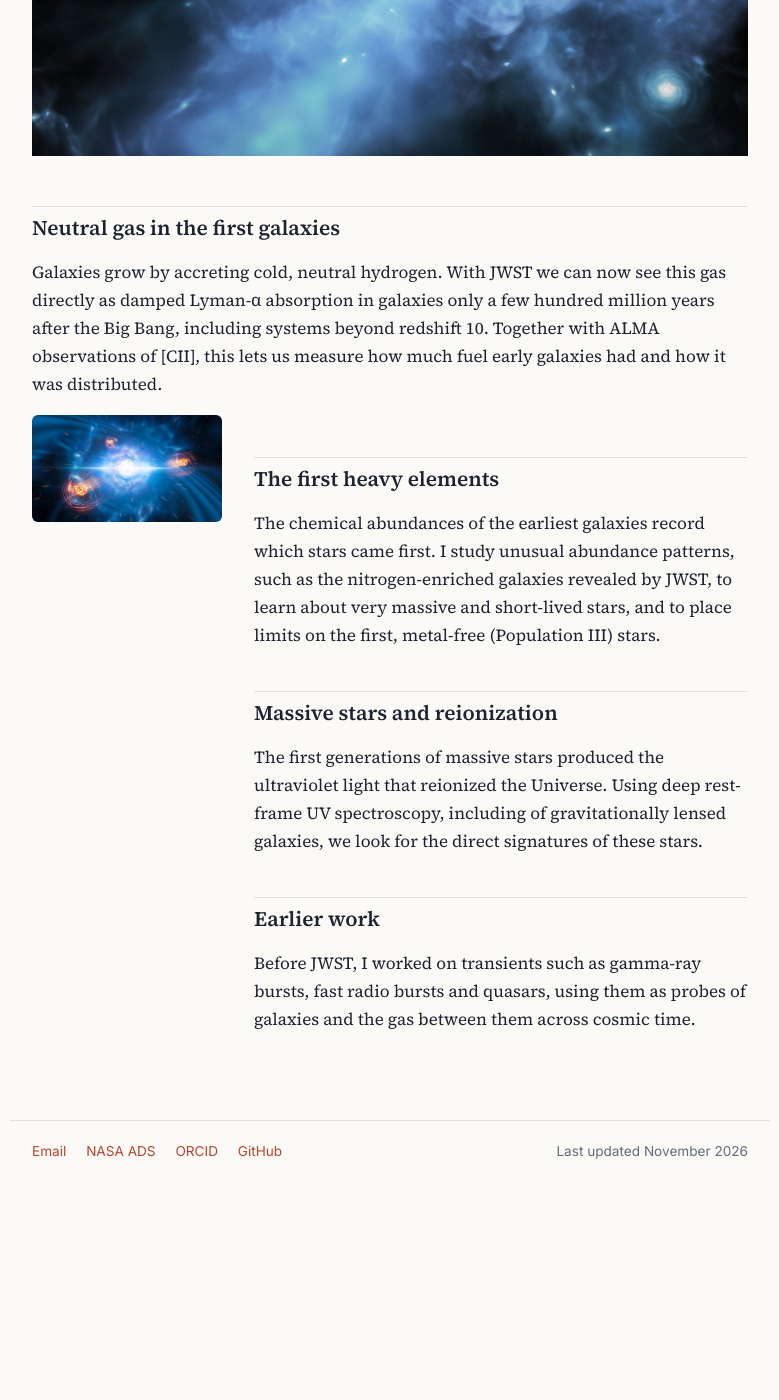
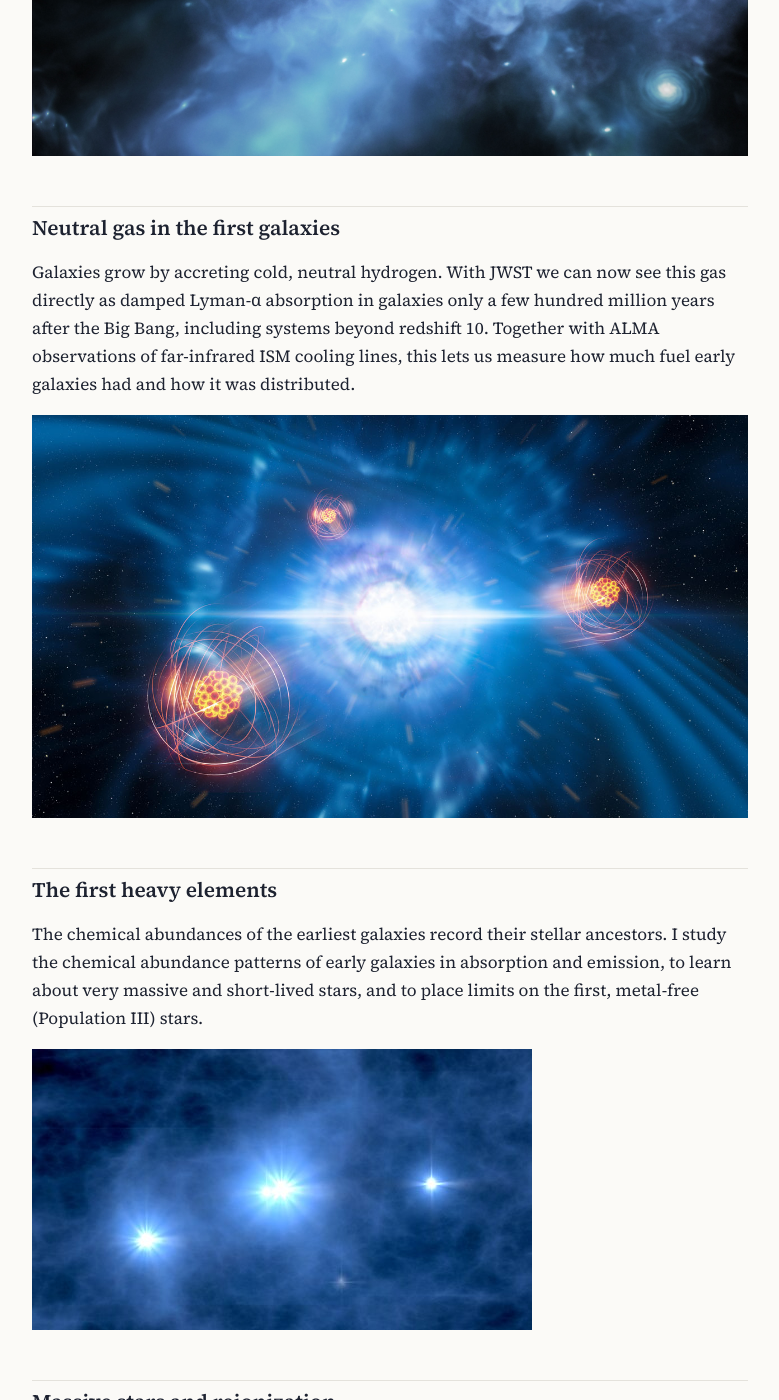
Before and after one commit to kasperheintz/kasperheintz.github.io, a Jekyll site: the page built from research.md, in a window 1280 px wide and 1400 px high, scrolled down 556 px. Shown: the whole window, without its empty margins (250-1029 px from the left). Built offline with Jekyll 4.4.1, drawn with Linux system fonts in a browser that asks for light colours; before the commit the page ends 1755 px from its top, so only the background shows below that; some of the changed text lies outside the part shown.

Commit message:
Refine research descriptions and add details
Updated descriptions of research focus and findings, including more specific details about observations and chemical abundance patterns.

```diff
--- a/research.md
+++ b/research.md
@@ -2,26 +2,26 @@
 title: Research
 ---
 
-My research focuses on the formation and early evolution of galaxies at cosmic dawn, using mainly observations from JWST, VLT, and ALMA.
+My research focuses on the formation and early evolution of galaxies at cosmic dawn, using mainly observations from the JWST, VLT, and ALMA.
 
 <img src="/images/2024-114-Draft_04.jpg" alt="Galaxy assembly">
 
 ## Neutral gas in the first galaxies
 
-Galaxies grow by accreting cold, neutral hydrogen. With JWST we can now see this gas directly as damped Lyman-α absorption in galaxies only a few hundred million years after the Big Bang, including systems beyond redshift 10. Together with ALMA observations of [CII], this lets us measure how much fuel early galaxies had and how it was distributed.
+Galaxies grow by accreting cold, neutral hydrogen. With JWST we can now see this gas directly as damped Lyman-α absorption in galaxies only a few hundred million years after the Big Bang, including systems beyond redshift 10. Together with ALMA observations of far-infrared ISM cooling lines, this lets us measure how much fuel early galaxies had and how it was distributed.
 
-<div class="intro" markdown="1">
 <img src="/images/eso1_1280p.jpg" alt="Metal enrichment">
-<div markdown="1">
 
 ## The first heavy elements
 
-The chemical abundances of the earliest galaxies record which stars came first. I study unusual abundance patterns, such as the nitrogen-enriched galaxies revealed by JWST, to learn about very massive and short-lived stars, and to place limits on the first, metal-free (Population III) stars.
+The chemical abundances of the earliest galaxies record their stellar ancestors. I study the chemical abundance patterns of early galaxies in absorption and emission, to learn about very massive and short-lived stars, and to place limits on the first, metal-free (Population III) stars.
+
+<img src="/images/NASA-WMAP-first-stars.jpg" alt="Massive stars">
 
 ## Massive stars and reionization
 
-The first generations of massive stars produced the ultraviolet light that reionized the Universe. Using deep rest-frame UV spectroscopy, including of gravitationally lensed galaxies, we look for the direct signatures of these stars.
+The first generations of massive stars produced the ultraviolet light that reionized the Universe. By examining their stellar light, the ISM conditions under which they formed, and their impact on the ionization and feedback properties of the first galaxies, I look for the direct signatures of these stars to understand their physical properties and origin.
 
 ## Earlier work
 
-Before JWST, I worked on transients such as gamma-ray bursts, fast radio bursts and quasars, using them as probes of galaxies and the gas between them across cosmic time.
+Before JWST, I worked on transients such as gamma-ray bursts, fast radio bursts and quasars, using them as probes of galaxies and the gas in and around them across cosmic time.
```
